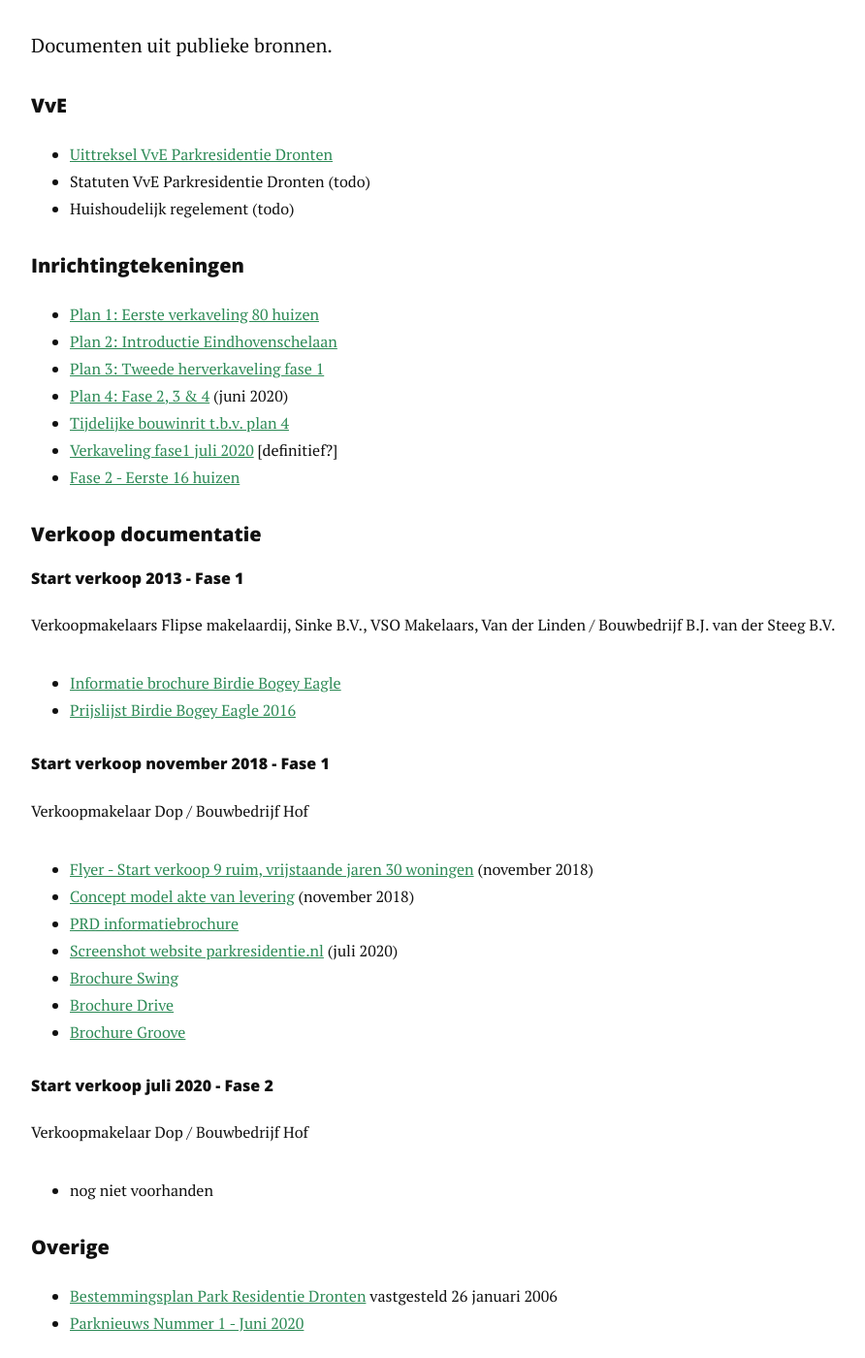
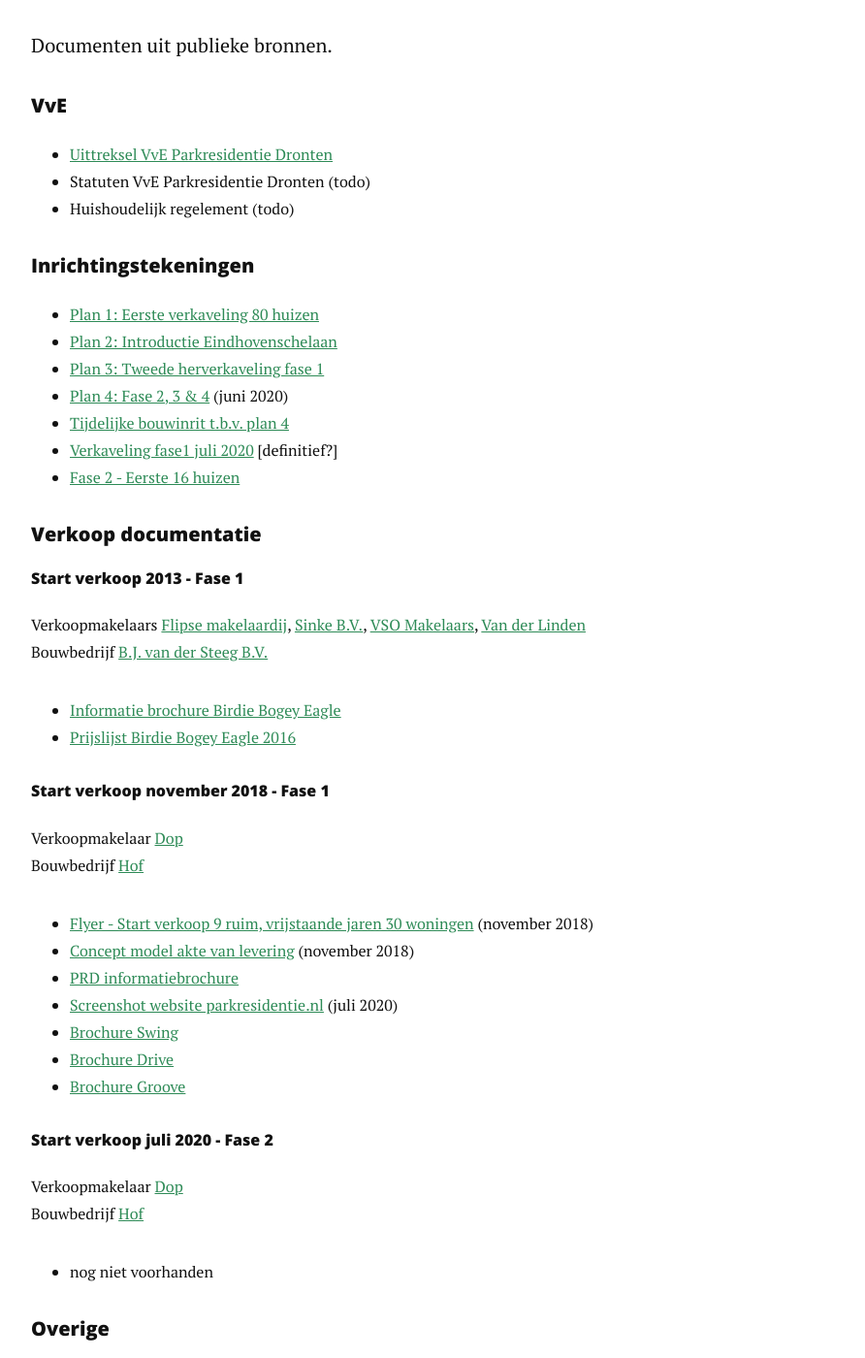
Before and after one commit to plamola/vve-parkresidentie, a Jekyll site: the page built from documenten.md, in a window 1280 px wide and 1400 px high, scrolled down 308 px. Shown: the whole window at 97% size, without its empty margins (113-1005 px from the left). Built offline with Jekyll 4.4.1, drawn with Linux system fonts in a browser that asks for light colours; nearby versions of some CDN libraries.

Commit message:
Restructure

```diff
--- a/documenten.md
+++ b/documenten.md
@@ -12,7 +12,7 @@
         <li>Statuten VvE Parkresidentie Dronten (todo)</li>
         <li>Huishoudelijk regelement (todo)</li>
   	</ul>
-  	<h3>Inrichtingtekeningen</h3>
+  	<h3>Inrichtingstekeningen</h3>
   	<ul>
   	    <li><a href="{{ '/docs/inrichting/verkaveling-plan1.jpg' | prepend: site.baseurl }}" target="_blank">Plan 1: Eerste verkaveling 80 huizen</a></li>
   	    <li><a href="{{ '/docs/inrichting/verkaveling-plan2.png' | prepend: site.baseurl }}" target="_blank">Plan 2: Introductie Eindhovenschelaan</a></li>
@@ -24,13 +24,18 @@
   	</ul>
 	<h3>Verkoop documentatie</h3>
 	<h4>Start verkoop 2013 - Fase 1</h4>
-	<p>Verkoopmakelaars Flipse makelaardij, Sinke B.V., VSO Makelaars, Van der Linden / Bouwbedrijf B.J. van der Steeg B.V.</p>
+	<p>Verkoopmakelaars <a href="https://www.flipse.nu/">Flipse makelaardij</a>,
+	<a href="https://www.sinkemakelaardij.nl/">Sinke B.V.</a>,
+	<a href="https://www.vsomakelaars.nl/40-d56e/makelaar-dronten">VSO Makelaars</a>,
+	<a href="https://www.vanderlinden.nl/">Van der Linden</a> <br/>
+	Bouwbedrijf <a href="http://www.bjvandersteeg.nl/">B.J. van der Steeg B.V.</a></p>
 	<ul>
 		<li><a href="{{ '/docs/verkoop/fase1/Informatiebrochure - Bogey Birdie Eagle.pdf' | prepend: site.baseurl }}" target="_blank">Informatie brochure Birdie Bogey Eagle</a></li>
 		<li><a href="{{ '/docs/verkoop/fase1/prijslijst-parkresidentie-2016.pdf' | prepend: site.baseurl }}" target="_blank">Prijslijst Birdie Bogey Eagle 2016</a></li>
 	</ul>
 	<h4>Start verkoop november 2018 - Fase 1</h4>
-	<p>Verkoopmakelaar Dop / Bouwbedrijf Hof</p>
+		<p>Verkoopmakelaar <a href="https://dop.nl/product/dronten/">Dop</a> <br/>
+		Bouwbedrijf <a href="https://www.bouwbedrijfhof.nl/">Hof</a></p>
 	<ul>
 		<li><a href="{{ '/docs/verkoop/fase1/9-nieuwe-woningen-DOP-makelaars.pdf' | prepend: site.baseurl }}" target="_blank">Flyer - Start verkoop 9 ruim, vrijstaande jaren 30 woningen</a> (november 2018)</li>
   		<li><a href="{{ '/docs/verkoop/fase1/20181101 concept model akte van levering Park Residentie Dronten.pdf' | prepend: site.baseurl }}" target="_blank">Concept model akte van levering</a> (november 2018)</li>
@@ -41,7 +46,8 @@
   		<li><a href="{{ '/docs/verkoop/fase1/Dronten-Park-Residentie-type-Groove-brochure5.pdf' | prepend: site.baseurl }}" target="_blank">Brochure Groove</a></li>
   	</ul>
     <h4>Start verkoop juli 2020 - Fase 2</h4>
-	<p>Verkoopmakelaar Dop / Bouwbedrijf Hof</p>
+		<p>Verkoopmakelaar <a href="https://dop.nl/product/dronten/">Dop</a> <br/>
+		Bouwbedrijf <a href="https://www.bouwbedrijfhof.nl/">Hof</a></p>
     <ul>
         <li>nog niet voorhanden</li>
     </ul>
```
